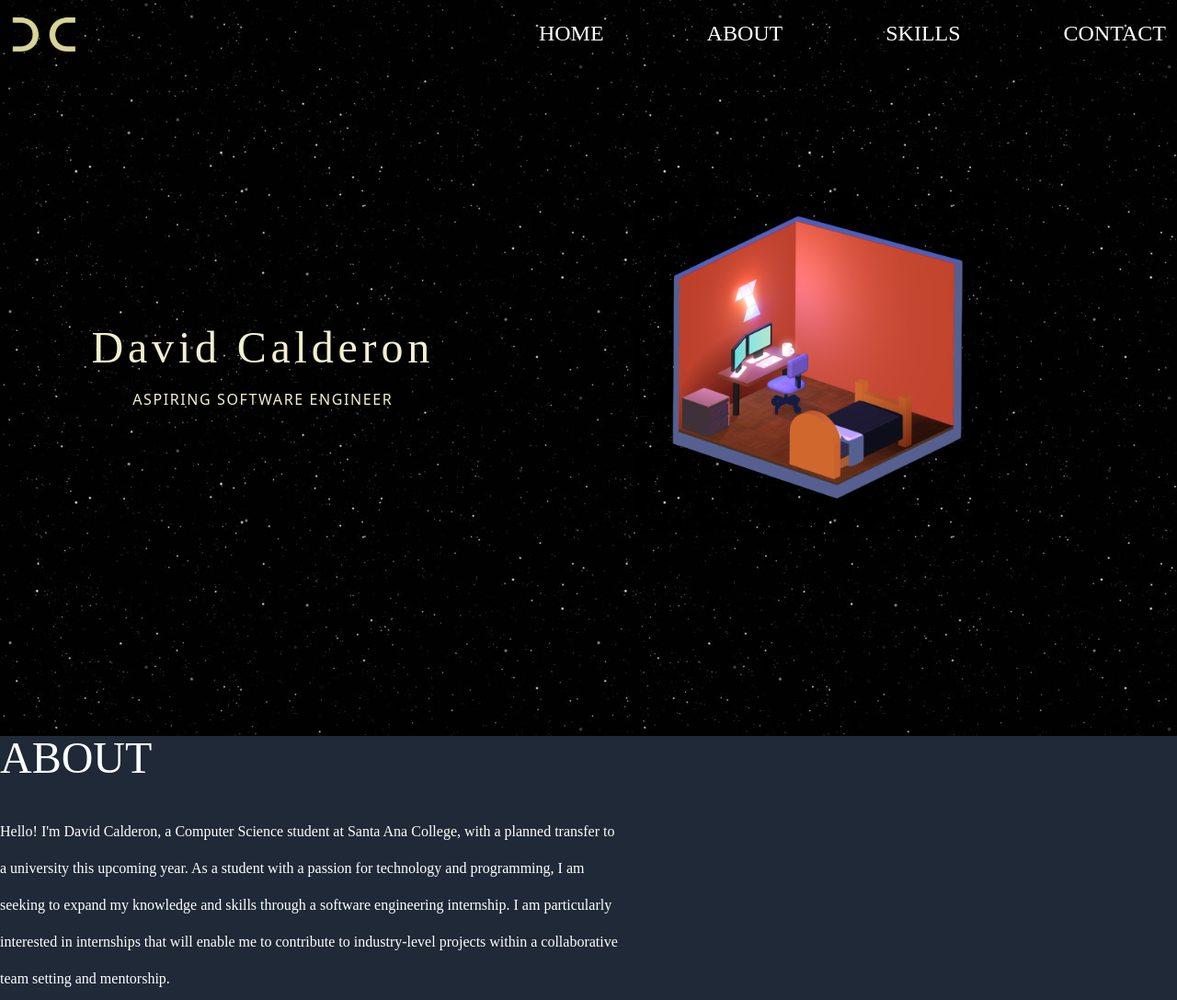
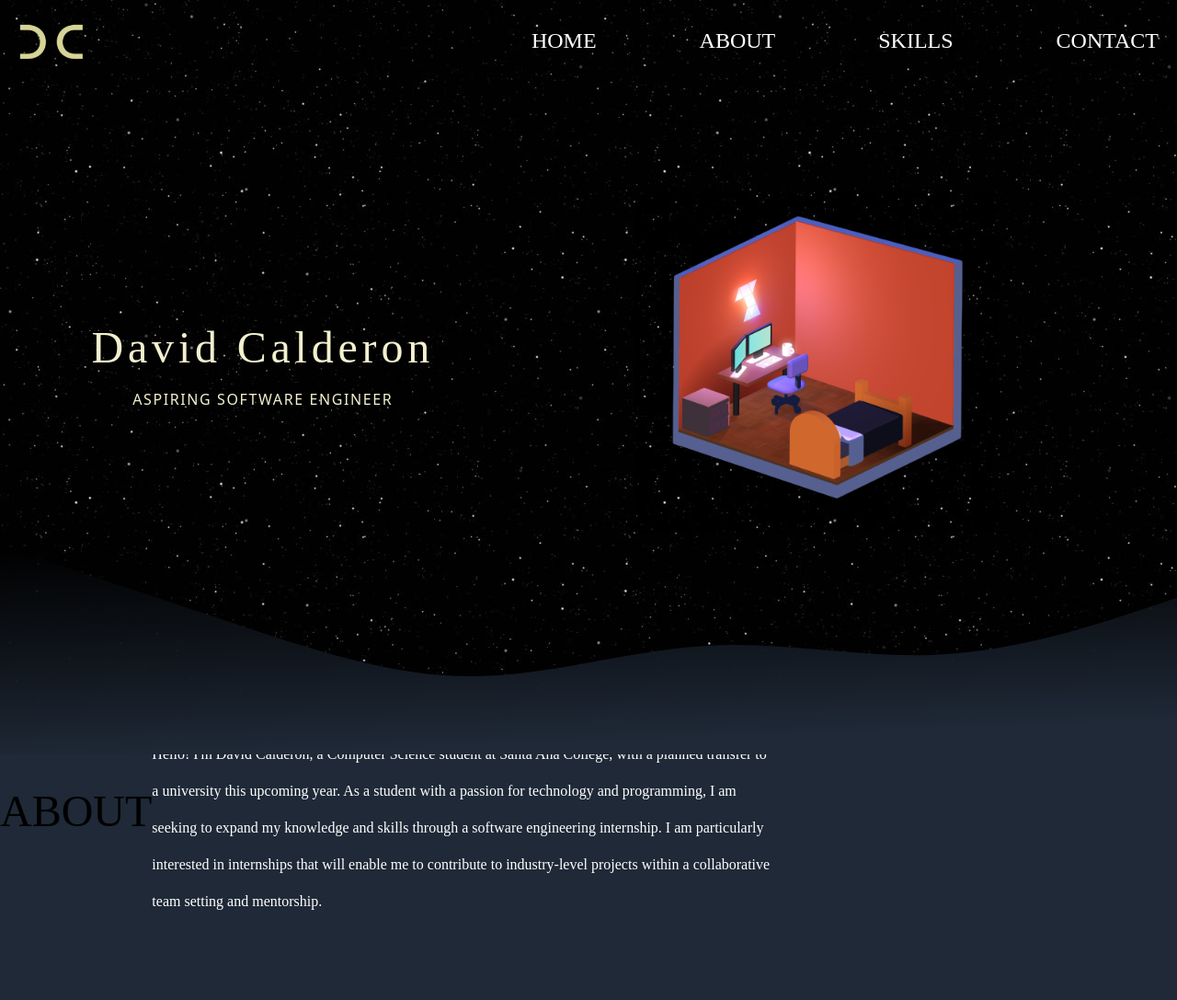
Before and after one commit to Davidc45/website-portfolio, a website: page public/index.html in a window 1280 px wide. Shown: the top 1087 px of the page at 92% size. Drawn offline with Linux system fonts and the light colour scheme; a web font is replaced by a local one.

Commit message:
added transition between bgs

```diff
--- a/public/index.html
+++ b/public/index.html
@@ -26,7 +26,7 @@
     <!--background image wrap-->
     <div class="min-h-screen " style="background-image:url(images/istockphoto-1194080385-640x640.jpg)">
         <!--navbar start-->
-        <nav id="navbar" class="flex justify-between items-center fixed font-body p-3 w-full">
+        <nav id="navbar" class="flex justify-between items-center fixed font-body p-5 w-full">
             <svg xmlns="http://www.w3.org/2000/svg" fill="none" viewBox="0 0 24 24" stroke-width="1.5"
                 stroke="currentColor" class="w-6 h-6  md:hidden">
                 <path stroke-linecap="round" stroke-linejoin="round" d="M3.75 6.75h16.5M3.75 12h16.5m-16.5 5.25h16.5" />
@@ -53,9 +53,21 @@
             </div>
         </div>
     </div>
+    <svg xmlns="http://www.w3.org/2000/svg" viewBox="0 0 1440 320"
+        style="position: absolute; top: 67%; width: 100%; z-index: 1;">
+        <defs>
+            <linearGradient id="gradient" x1="0%" y1="0%" x2="20%" y2="100%">
+                <stop offset="0%" style="stop-color:black;stop-opacity:0.90" />
+                <stop offset="100%" style="stop-color:#1f2937;stop-opacity:1" />
+            </linearGradient>
+        </defs>
+        <path fill="url(#gradient)" fill-opacity="1"
+            d="M0,64L48,80C96,96,192,128,288,160C384,192,480,224,576,224C672,224,768,192,864,186.7C960,181,1056,203,1152,197.3C1248,192,1344,160,1392,144L1440,128L1440,320L1392,320C1344,320,1248,320,1152,320C1056,320,960,320,864,320C768,320,672,320,576,320C480,320,384,320,288,320C192,320,96,320,48,320L0,320Z">
+        </path>
+    </svg>
 
     <div id="about" class="min-h-screen bg-fixed bg-cover bg-gray-800">
-        <div class="text-white items-center ">
+        <div class="flex items-center ">
             <h1 class="uppercase text-5xl mb-9 font-body">about</h1>
             <div class="text-white font-body">
                 <p class="max-w-2xl leading-10">Hello! I'm David Calderon, a Computer Science student at Santa Ana
```
Also changed, not shown: public/output.css.
